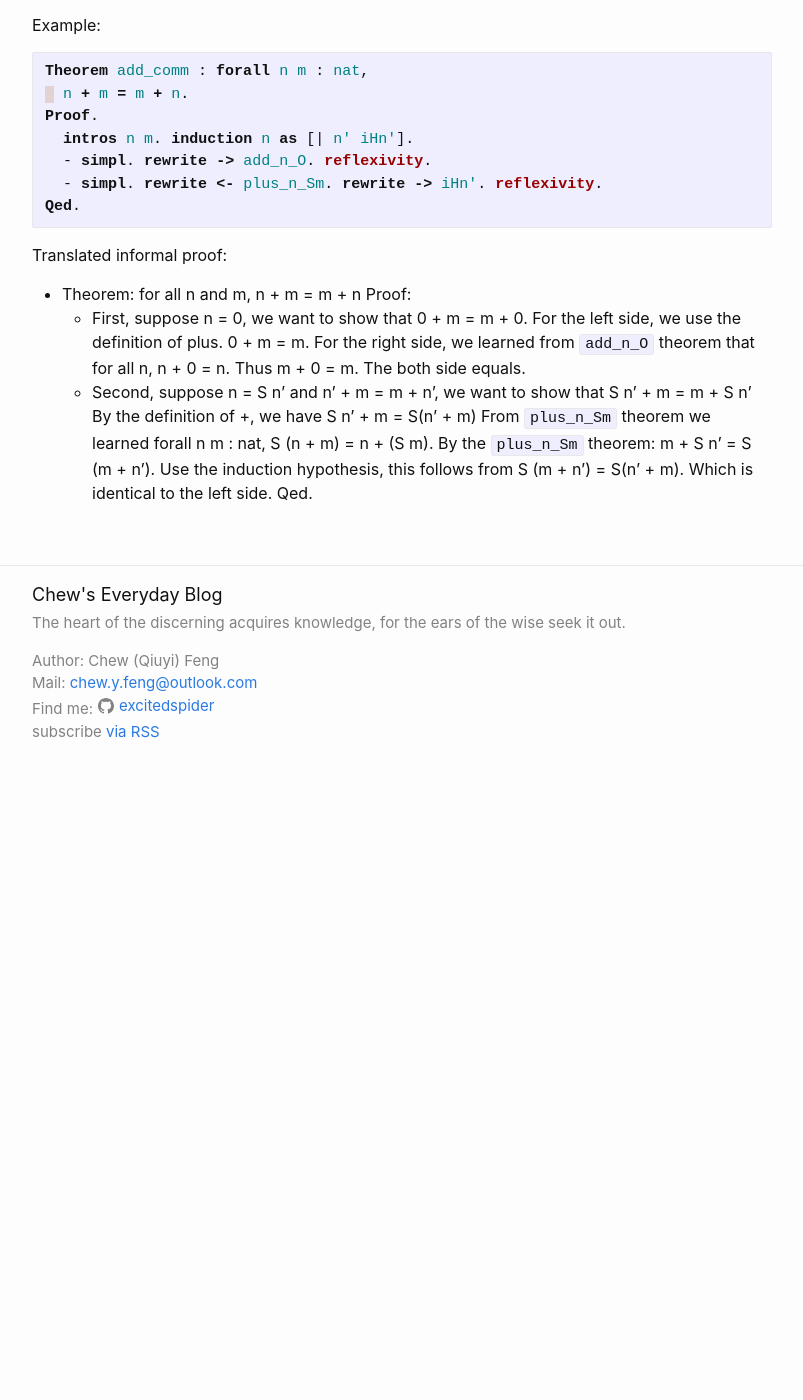
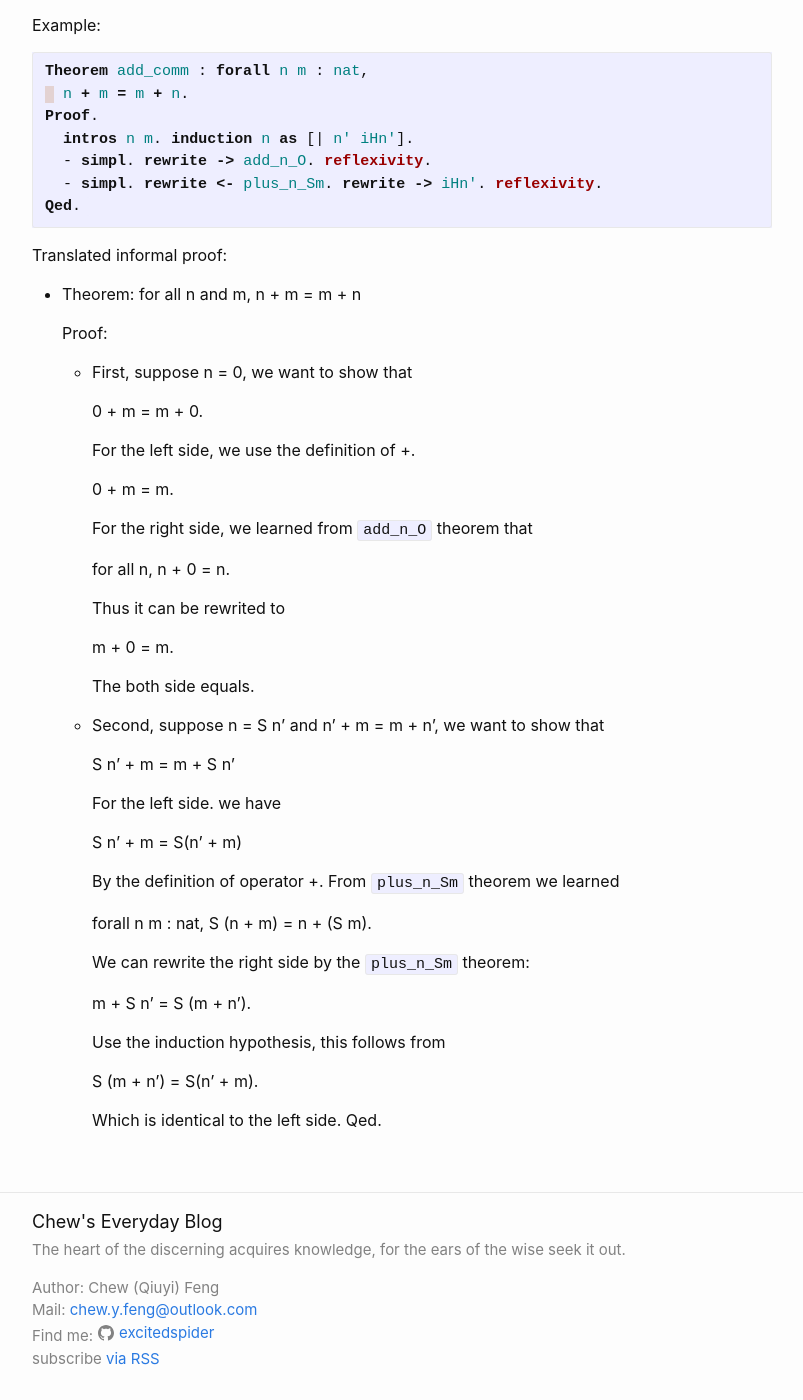
Before and after one commit to ZCLuuuu/zcluuuu.github.io, a Jekyll site: the page built from _posts/2023-11-16-Coq-Inductions.md, in a window 1280 px wide and 1400 px high, scrolled down 2513 px. Shown: the whole window, without its empty margins (238-1041 px from the left). Built offline with Jekyll 4.4.1, drawn with Linux system fonts in a browser that asks for light colours; before the commit the page ends 3286 px from its top, so only the background shows below that.

Commit message:
fix: layout

```diff
--- a/_posts/2023-11-16-Coq-Inductions.md
+++ b/_posts/2023-11-16-Coq-Inductions.md
@@ -99,18 +99,43 @@ Qed.
 
 Translated informal proof:
 - Theorem: for all n and m, n + m = m + n
+
 	Proof:
 	- First, suppose n = 0, we want to show that
+
 	    0 + m = m + 0.
-	For the left side, we use the definition of plus. 0 + m = m.
-	For the right side, we learned from `add_n_O` theorem that for all n, n + 0 = n. Thus m + 0 = m. The both side equals.
+
+      For the left side, we use the definition of +.
+
+        0 + m = m.
+
+      For the right side, we learned from `add_n_O` theorem that
+
+      for all n, n + 0 = n.
+
+      Thus it can be rewrited to
+
+      m + 0 = m.
+
+      The both side equals.
 	- Second, suppose n = S n' and n' + m = m + n', we want to show that
-	    S n' + m = m + S n'
-	By the definition of +,  we have
-    S n' + m = S(n' + m)
-    From `plus_n_Sm` theorem we learned forall n m : nat, S (n + m) = n + (S m).
-    By the `plus_n_Sm` theorem:
-	    m + S n' = S (m + n').
-	Use the induction hypothesis, this follows from
-	    S (m + n') = S(n' + m).
-	Which is identical to the left side. Qed.
+
+      S n' + m = m + S n'
+
+	  For the left side. we have
+
+      S n' + m = S(n' + m)
+
+      By the definition of operator +. From `plus_n_Sm` theorem we learned
+
+      forall n m : nat, S (n + m) = n + (S m).
+
+      We can rewrite the right side by the `plus_n_Sm` theorem:
+
+      m + S n' = S (m + n').
+
+	    Use the induction hypothesis, this follows from
+
+      S (m + n') = S(n' + m).
+
+	    Which is identical to the left side. Qed.
```
